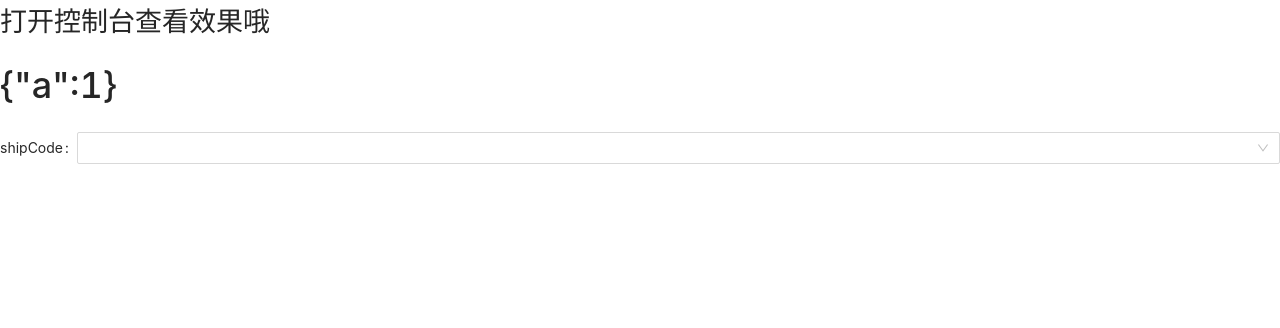
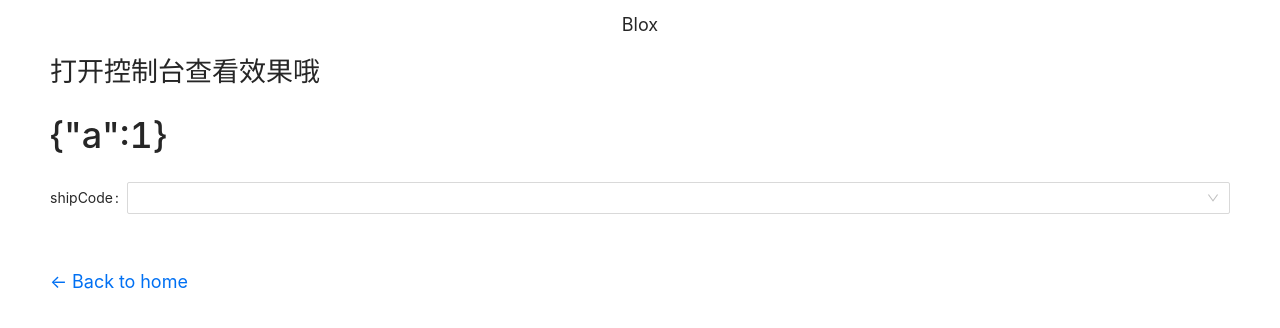
Before and after one commit to x634725355/nextjs-blog, a Next.js app: page /formDemo/formDemo in a window 1280 px wide. Shown: the top 328 px of the page. Built offline with nearby package versions, Linux system fonts and the light colour scheme.

Commit message:
添加Layout

```diff
--- a/pages/formDemo/formDemo.tsx
+++ b/pages/formDemo/formDemo.tsx
@@ -1,6 +1,7 @@
 import React, { useState } from "react";
 import { Form, Select } from 'antd';
 import FormExtract from "../../components/formExtract/formExtract";
+import Layout from "../../components/Layout/layout";
 
 const { Option } = Select;
 
@@ -11,6 +12,7 @@ export default function FormDemo(props: csc.Props) {
 
 
     return (
+        <Layout>
             <div>
                 <h2>打开控制台查看效果哦</h2>
 
@@ -32,5 +34,6 @@ export default function FormDemo(props: csc.Props) {
                     </FormExtract>
                 </Form>
             </div>
+        </Layout>
     );
 }
```
Lines whose indentation alone changed are shown as unchanged.
